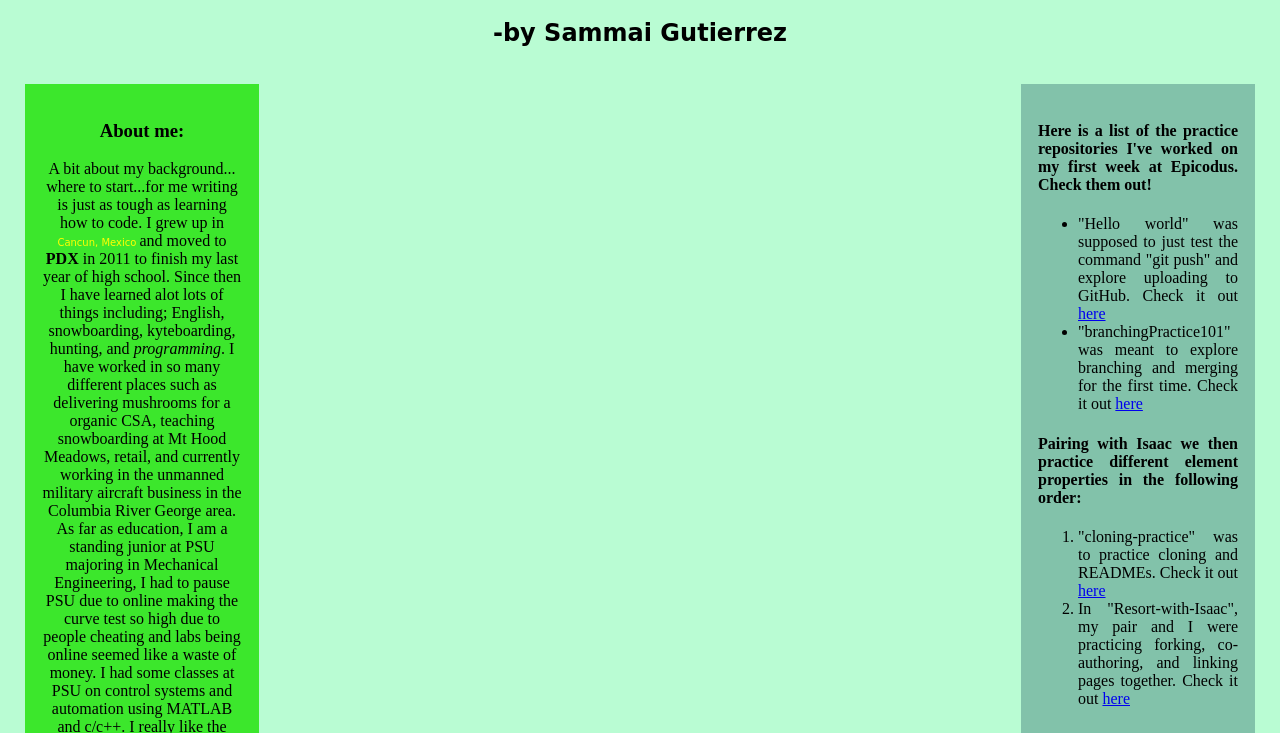
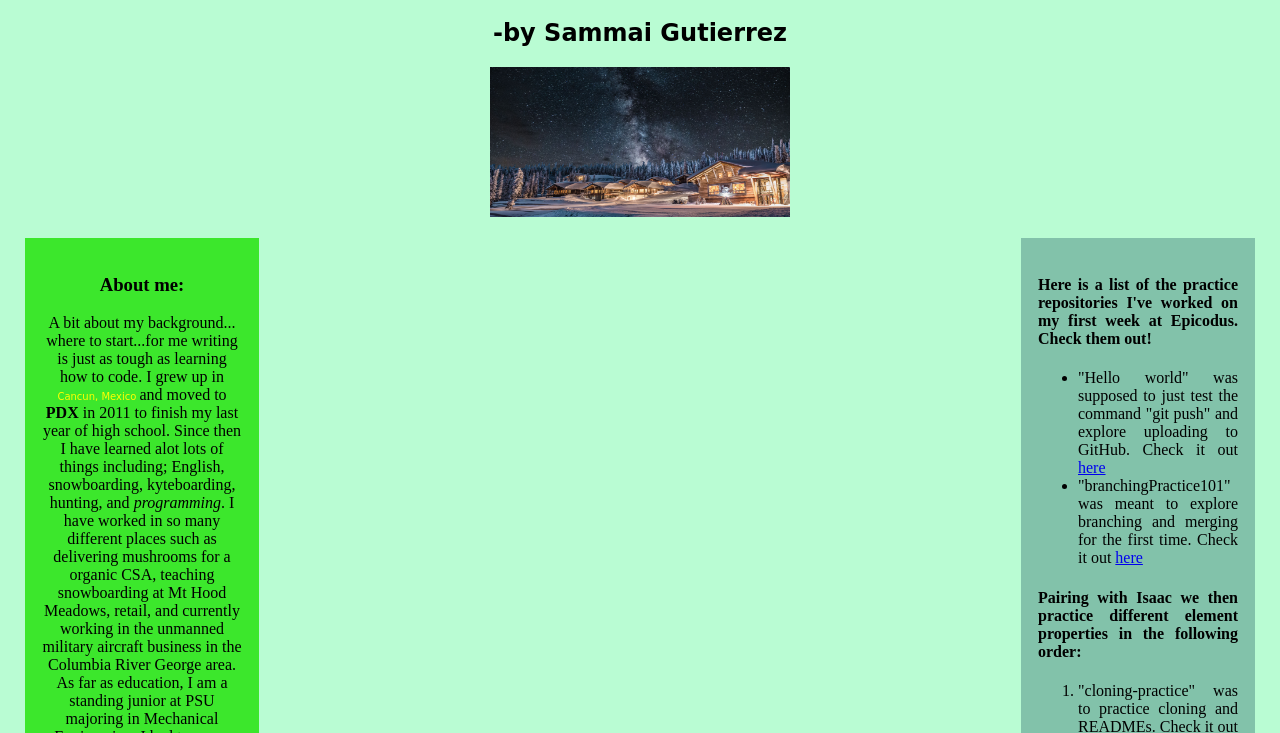
Before and after one commit to sammaicodes/First-Friday-Project, a plain HTML site: page index.html in a window 1280 px wide. Shown: the part 62-795 px from the top of the page. Drawn offline with Linux system fonts and the light colour scheme.

Commit message:
It will populate a picture in the center, this was a pain to do as rearranging will mess html and css files.

```diff
--- a/css/styles.css
+++ b/css/styles.css
@@ -1,5 +1,10 @@
-body {
+body{
   background-color:rgb(185, 252, 211);
+}
+
+img {
+  width: 300px;
+  height: 150px;
 }
 
 .center {
--- a/index.html
+++ b/index.html
@@ -4,10 +4,13 @@
   <title>About myself</title>
   <link rel="stylesheet" href="css/styles.css">
 </head>
+
 <body>
+
   <div class="center" >
     <h1>Programming Journey</h1>
     <h2>-by Sammai Gutierrez</h2>
+    <img src="baldface.jpg" alt="representation">
   </div>
 
   <div class="box1">
@@ -27,7 +30,5 @@
       <li>In "Resort-with-Isaac", my pair and I were practicing forking, co-authoring, and linking pages together. Check it out <a href="https://github.com/sammaicodes/Resort-with-Isaac.git">here</a></li>
     </ol>
   </div>
-
-
 </body>
 </html>
```
Also changed, not shown: baldface.jpg (added).
